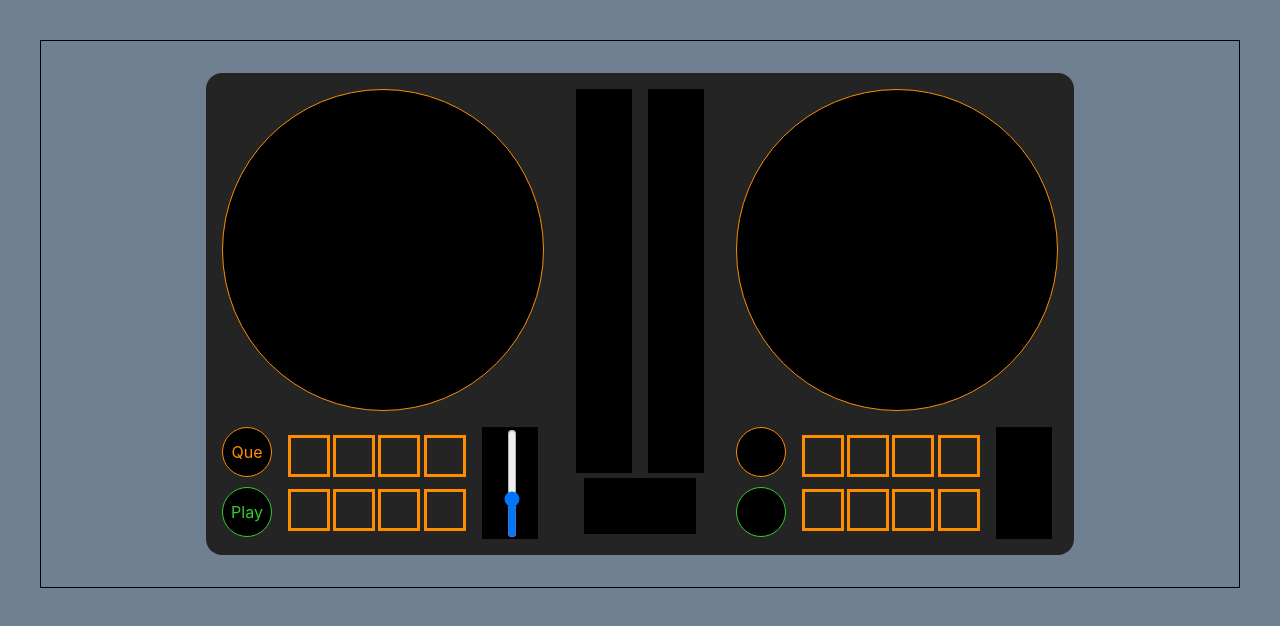
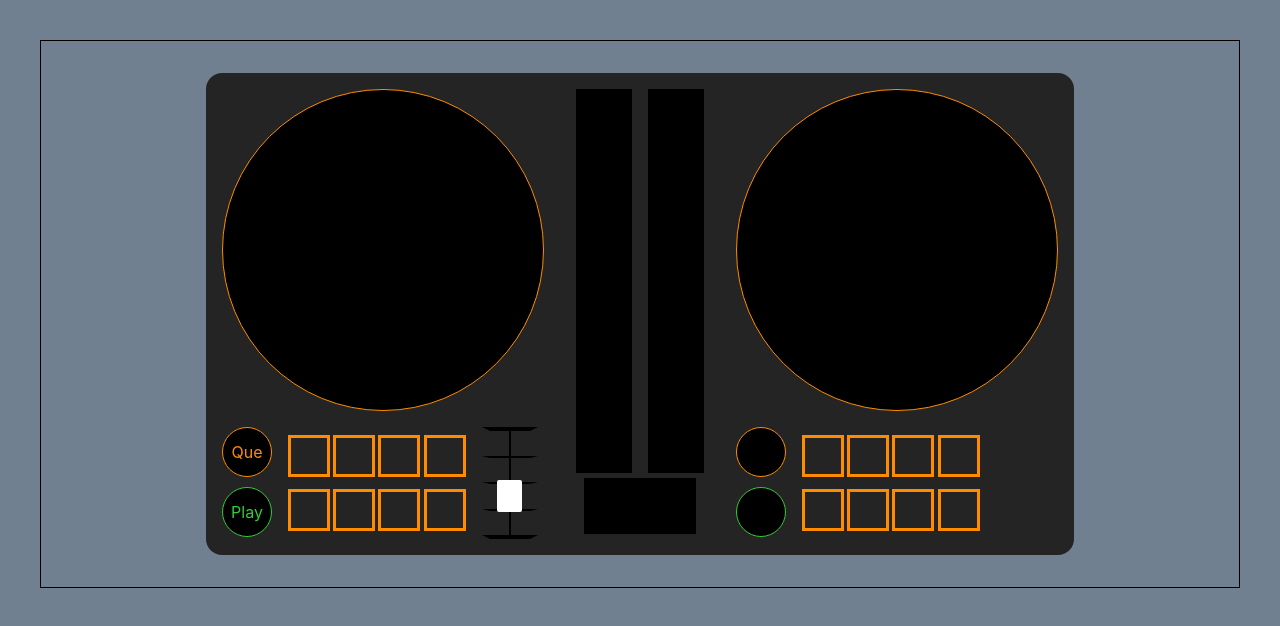
Before and after one commit to Suchti18/dj_controller, a React (Vite) app: page / in a window 1280 px wide. Shown: the top 626 px of the page. Built offline with nearby package versions, Linux system fonts and the light colour scheme.

Commit message:
Updated slider

```diff
--- a/src/App.css
+++ b/src/App.css
@@ -119,17 +119,67 @@
 }
 
 .tempoSlider {
-  background-color: black;
   height: 7rem;
   width: 3.5rem;
+  display: flex;
+  justify-content: center;
+  align-items: center;
+  position: relative;
 }
 
+/* Tick marks */
+.tempoSlider .ticks {
+  position: absolute;
+  height: 100%;
+  width: 100%;
+  display: flex;
+  flex-direction: column;
+  justify-content: space-between;
+  pointer-events: none;
+}
+
+.tempoSlider .ticks span {
+  height: 0;
+  border-left: 8px solid transparent;
+  border-right: 8px solid transparent;
+  border-top: 2px solid black;
+}
+
+.tempoSlider .ticks span:first-child,
+.tempoSlider .ticks span:last-child {
+  border-top-width: 4px;
+}
+
+/* Slider */
 .tempoSlider > input[type=range] {
   writing-mode: vertical-lr;
   direction: rtl;
-  vertical-align: middle;
   height: 6.8rem;
-  width: 3.5rem;
+  background: black;
+  width: 2px;
+  margin: 0;
+  position: relative;
+  -webkit-appearance: none;
+}
+
+/* Track */
+.tempoSlider > input[type="range"]::-webkit-slider-runnable-track {
+  background: transparent;
+  border-radius: 2px;
+  height: 2vh;
+  cursor: pointer;
+}
+
+/* Thumb */
+.tempoSlider > input[type="range"]::-webkit-slider-thumb {
+  -webkit-appearance: none;
+  margin-top: -1vh;
+  height: 4vh;
+  width: 2vw;
+  border: 0.5vmin solid white;
+  border-radius: 2px;
+  background-color: white;
+  cursor: pointer;
 }
 
 .center {
--- a/src/App.tsx
+++ b/src/App.tsx
@@ -125,13 +125,19 @@ function App() {
                       <div></div>
                   </div>
                   <div className="tempoSlider">
+                      <div className="ticks">
+                          <span className="tick"></span>
+                          <span className="tick"></span>
+                          <span className="tick"></span>
+                          <span className="tick"></span>
+                          <span className="tick"></span>
+                      </div>
                       <input
                           type="range"
                           min="0.5"
                           defaultValue="1.0"
                           max="2.0"
                           step="0.01"
-                          data-action="volume"
                           onChange={handleSetTempo}
                       />
                   </div>
```
